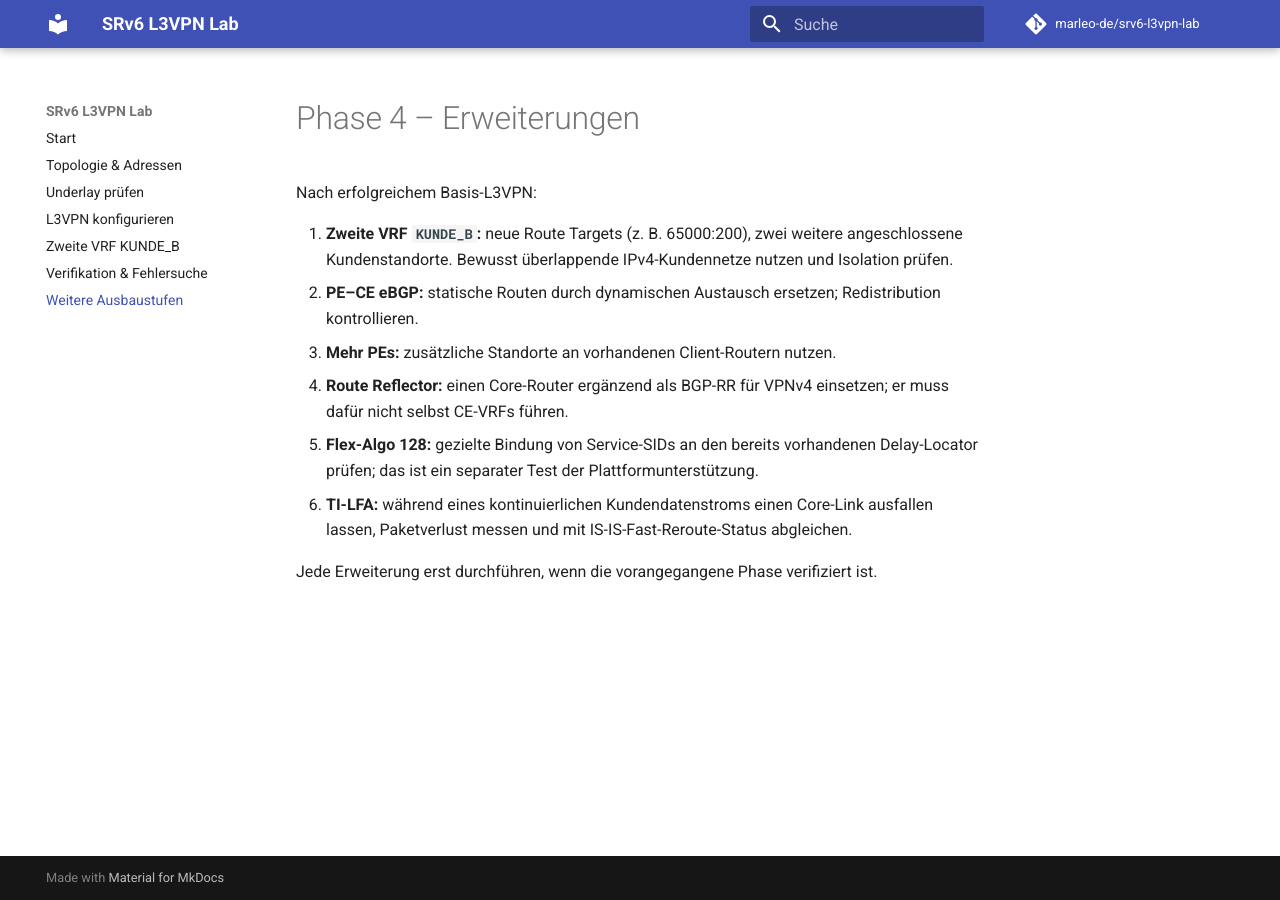
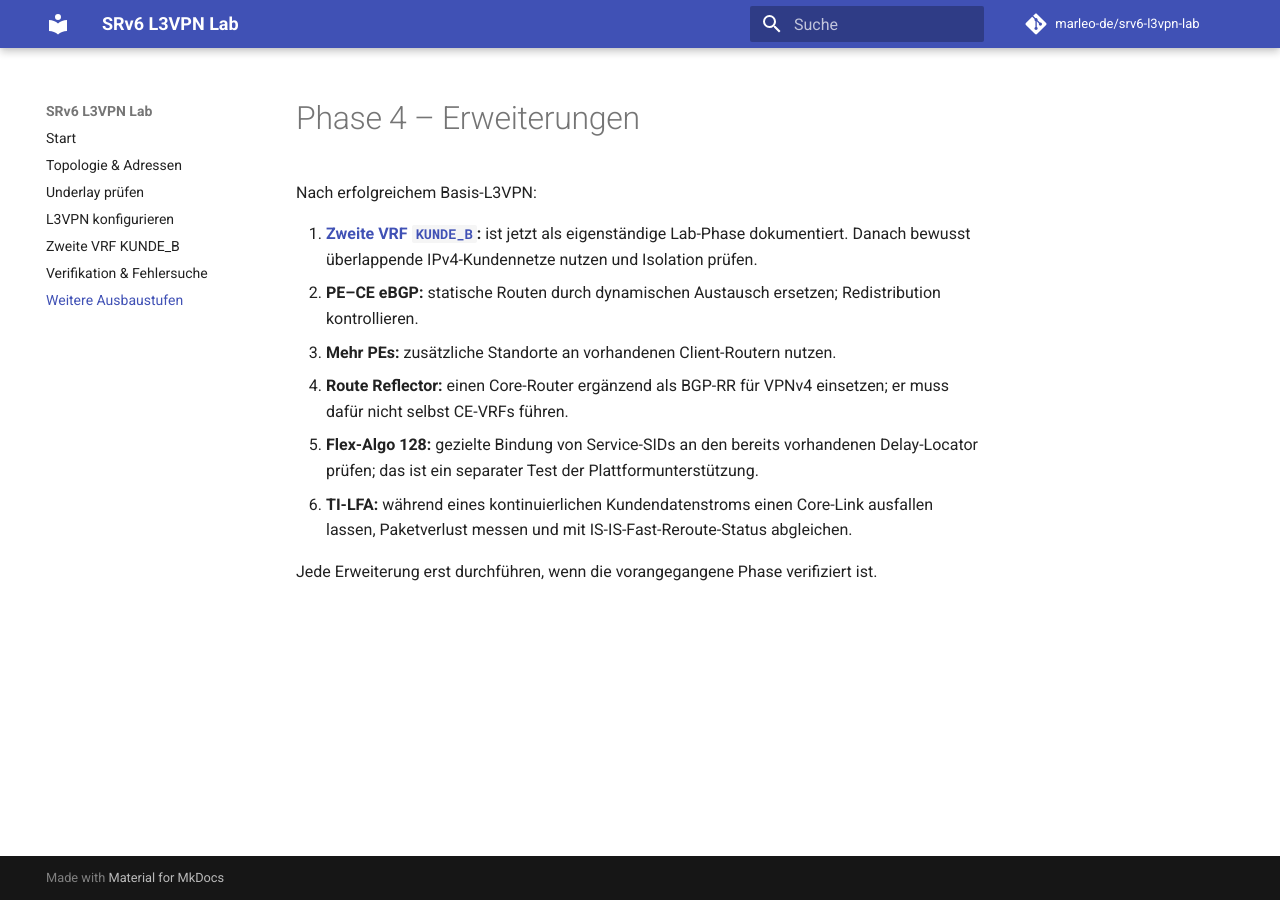
Before and after one commit to marleo-de/srv6-l3vpn-lab, an MkDocs documentation site: the page built from docs/erweiterungen.md, in a window 1280 px wide. Built offline with MkDocs 1.6.1 and Material for MkDocs 9.7.7, drawn with Linux system fonts in a browser that asks for light colours; comment, search, counter and statistics services are not loaded.

Commit message:
Document second isolated VRF KUNDE_B and CE port 5

```diff
--- a/docs/erweiterungen.md
+++ b/docs/erweiterungen.md
@@ -2,7 +2,7 @@
 
 Nach erfolgreichem Basis-L3VPN:
 
-1. **Zweite VRF `KUNDE_B`:** neue Route Targets (z. B. 65000:200), zwei weitere angeschlossene Kundenstandorte. Bewusst überlappende IPv4-Kundennetze nutzen und Isolation prüfen.
+1. **[Zweite VRF `KUNDE_B`](kunde-b.md):** ist jetzt als eigenständige Lab-Phase dokumentiert. Danach bewusst überlappende IPv4-Kundennetze nutzen und Isolation prüfen.
 2. **PE–CE eBGP:** statische Routen durch dynamischen Austausch ersetzen; Redistribution kontrollieren.
 3. **Mehr PEs:** zusätzliche Standorte an vorhandenen Client-Routern nutzen.
 4. **Route Reflector:** einen Core-Router ergänzend als BGP-RR für VPNv4 einsetzen; er muss dafür nicht selbst CE-VRFs führen.
```
